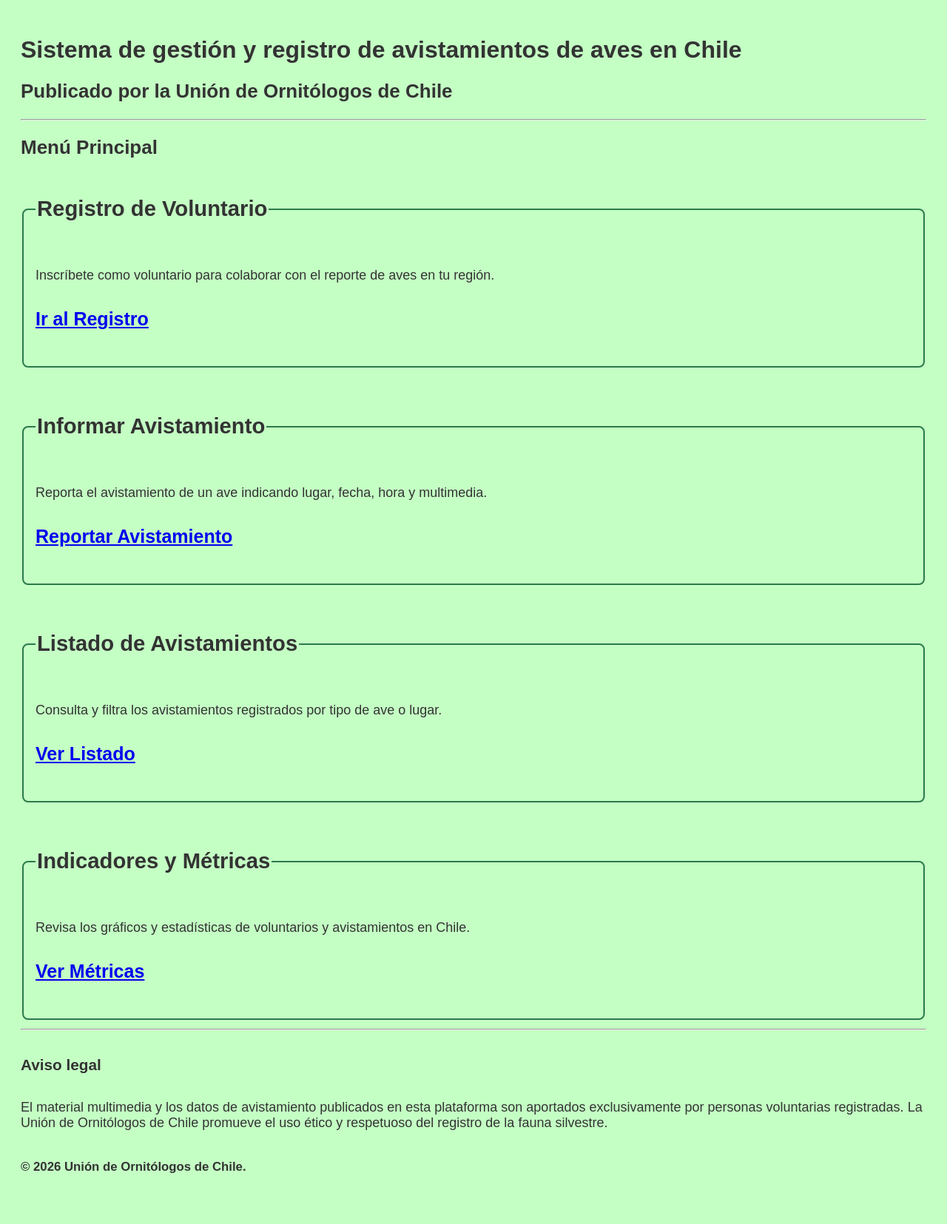
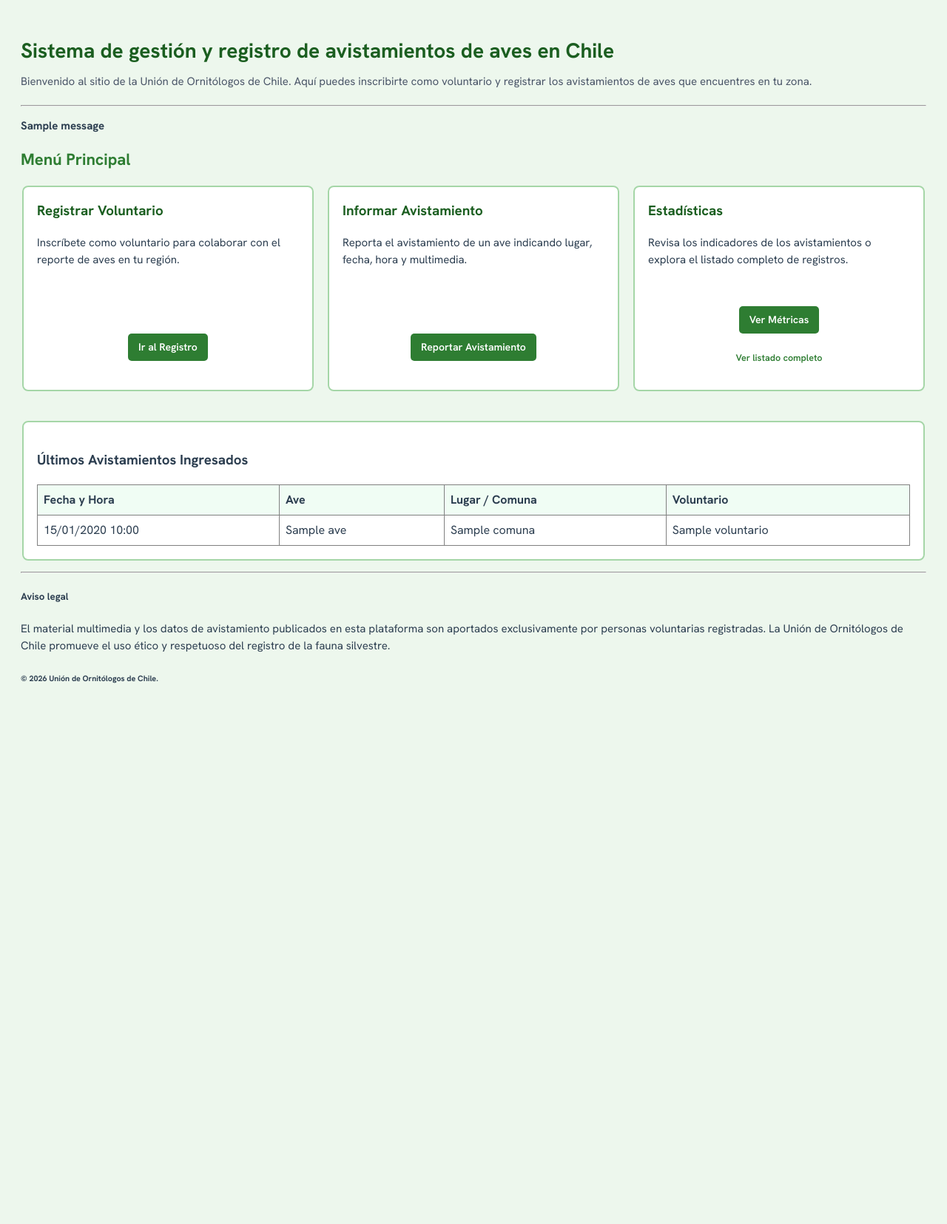
Before and after one commit to SoFiAePiZarrO/desarrollo_web_sofia_pizarro, a Flask app: template Tarea 1/templates/index.html in a window 1280 px wide. Shown: the whole page at 74% size. After the commit the page ends 924 px from the top, so only its background shows below. Run offline with Flask 3, Linux system fonts and the light colour scheme; the template is opened without the code that fills it: most values are stand-ins (such as "Sample title", 1, 10 or a date in 2020); one stand-in notice (Sample message) is shown.

Commit message:
nuevo diseño index

```diff
--- a/Tarea 1/app.py
+++ b/Tarea 1/app.py
@@ -20,10 +20,10 @@ os.makedirs(app.config['UPLOAD_FOLDER'], exist_ok=True)
 
 # --- RUTAS DE LA APLICACIÓN ---
 
-@app.route("/", methods=["GET"])
+@app.route("/")
 def index():
-    """Página de inicio (Menú principal)"""
-    return render_template("index.html")
+    ultimos_avistamientos = db.get_ultimos_avistamientos(limite=2)
+    return render_template("index.html", avistamientos=ultimos_avistamientos)
 
 
 @app.route("/registro-voluntario", methods=["GET", "POST"])
--- a/Tarea 1/database/db.py
+++ b/Tarea 1/database/db.py
@@ -156,3 +156,12 @@ def get_avistamientos():
     avistamientos = session.query(Avistamiento).all()
     session.close()
     return avistamientos
+
+def get_ultimos_avistamientos(limite=2):
+    session = SessionLocal()
+    try:
+        # extrae los últimos avistamientos ordenados por ID o fecha descendente
+        avistamientos = session.query(Avistamiento).order_by(Avistamiento.id.desc()).limit(limite).all()
+        return avistamientos
+    finally:
+        session.close()
--- a/Tarea 1/static/css/style.css
+++ b/Tarea 1/static/css/style.css
@@ -1,32 +1,78 @@
+/* 0. Importar Hanken Grotesk desde Google Fonts */
+@import url('https://fonts.googleapis.com/css2?family=Hanken+Grotesk:wght@400;600;700&display=swap');
+
+/* 1. Tipografía, Fondo y Tamaños Generales */
+body {
+  font-family: 'Hanken Grotesk', system-ui, -apple-system, sans-serif;
+  background-color: #edf7ed; /* Verde pastel suave */
+  color: #2c3e50;
+  padding: 20px;
+  font-size: 16px;
+  line-height: 1.5;
+}
 
 h1 {
-  font-size: 32px;
+  font-size: 28px;
+  color: #1b5e20;
 }
 
 h2 {
-  font-size: 26px;
+  font-size: 22px;
+  color: #2e7d32;
 }
 
 p {
-  font-size: 18px;
+  font-size: 15px;
 }
 
-
-body {
-  font-family: Arial, sans-serif;
-  background-color: #c4ffc4;
-  color: #333;
-  padding: 20px;
-  font-size: 25px;
+/* 2. Estilo y Color de los Enlaces (Links) */
+a {
+  color: #2e7d32;
+  text-decoration: none;
+  font-weight: 600;
 }
 
+a:hover {
+  color: #1b5e20;
+  text-decoration: underline;
+}
+
+/* 3. Bloques del Menú y Tarjetas (fieldset) */
+fieldset {
+  border: 2px solid #a5d6a7;
+  border-radius: 8px;
+  padding: 18px;
+  margin-bottom: 15px;
+  background-color: #ffffff;
+}
+
+/* Botones en los bloques del menú principal */
+.menu-block h4 a {
+  display: inline-block;
+  background-color: #2e7d32;
+  color: #ffffff;
+  padding: 8px 14px;
+  border-radius: 5px;
+  text-decoration: none;
+  font-size: 14px;
+  font-weight: 600;
+  transition: background-color 0.2s ease;
+}
+
+.menu-block h4 a:hover {
+  background-color: #1b5e20;
+  color: #ffffff;
+  text-decoration: none;
+}
+
+/* 4. Estilos para Formularios e Inputs */
 form {
   background: #ffffff;
   max-width: 450px;
   margin: 0 auto;
   padding: 30px;
   border-radius: 8px;
-  box-shadow: 0 2px 8px rgba(0, 0, 0, 0.1);
+  box-shadow: 0 2px 8px rgba(0, 0, 0, 0.08);
   display: flex;
   flex-direction: column;
 }
@@ -104,10 +149,3 @@ span[id^="error-"] {
 span[id^="error-"].visible {
   display: block;
 }
-
-fieldset {
-  border: 2px solid #2b7a4b;
-  border-radius: 8px;
-  padding: 16px;
-  margin-bottom: 5px;
-}
--- a/Tarea 1/templates/index.html
+++ b/Tarea 1/templates/index.html
@@ -5,44 +5,123 @@
     <meta name="viewport" content="width=device-width, initial-scale=1.0">
     <title>Avistamiento de Aves - Unión de Ornitólogos de Chile</title>
     <link rel="stylesheet" href="{{ url_for('static', filename='css/style.css') }}">
+    <style>
+        .bienvenida-texto {
+            font-size: 15px;
+            color: #4a5568;
+            margin-top: -10px;
+            margin-bottom: 20px;
+            line-height: 1.6;
+        }
+        .menu-container {
+            display: flex;
+            gap: 15px;
+            margin-bottom: 25px;
+        }
+        .menu-block {
+            flex: 1;
+            box-sizing: border-box;
+            display: flex;
+            flex-direction: column;
+            justify-content: space-between;
+        }
+        .menu-block h3 {
+            margin-top: 0;
+            color: #1b5e20;
+        }
+        .button-wrapper {
+            text-align: center;
+            margin-top: 15px;
+        }
+    </style>
 </head>
 <body>
 
     <h1>Sistema de gestión y registro de avistamientos de aves en Chile</h1>
-    <h2>Publicado por la Unión de Ornitólogos de Chile</h2>
+
+    <!-- Texto de bienvenida en lugar del subtítulo -->
+    <p class="bienvenida-texto">
+        Bienvenido al sitio de la Unión de Ornitólogos de Chile. Aquí puedes inscribirte como voluntario y registrar los avistamientos de aves que encuentres en tu zona.
+    </p>
 
     <hr>
 
+    <!-- Bloque de mensajes flash de Flask -->
+    {% with messages = get_flashed_messages(with_categories=true) %}
+      {% if messages %}
+        {% for category, message in messages %}
+          <div class="alert alert-{{ category }}">
+            <p><strong>{{ message }}</strong></p>
+          </div>
+        {% endfor %}
+      {% endif %}
+    {% endwith %}
+
     <h2>Menú Principal</h2>
 
-    <fieldset>
-        <legend><h3>Registro de Voluntario</h3></legend>
+    <!-- Bloques verticales uno al lado del otro -->
+    <div class="menu-container">
+
+        <fieldset class="menu-block">
+            <div>
+                <h3>Registrar Voluntario</h3>
                 <p>Inscríbete como voluntario para colaborar con el reporte de aves en tu región.</p>
+            </div>
+            <div class="button-wrapper">
                 <h4><a href="{{ url_for('registro_voluntario') }}">Ir al Registro</a></h4>
+            </div>
         </fieldset>
 
-    <br>
-
-    <fieldset>
-        <legend><h3>Informar Avistamiento</h3></legend>
+        <fieldset class="menu-block">
+            <div>
+                <h3>Informar Avistamiento</h3>
                 <p>Reporta el avistamiento de un ave indicando lugar, fecha, hora y multimedia.</p>
+            </div>
+            <div class="button-wrapper">
                 <h4><a href="{{ url_for('registrar_avistamiento') }}">Reportar Avistamiento</a></h4>
+            </div>
         </fieldset>
 
-    <br>
-
-    <fieldset>
-        <legend><h3>Listado de Avistamientos</h3></legend>
-        <p>Consulta y filtra los avistamientos registrados por tipo de ave o lugar.</p>
-        <h4><a href="{{ url_for('ver_avistamientos') }}">Ver Listado</a></h4>
+        <fieldset class="menu-block">
+            <div>
+                <h3>Estadísticas</h3>
+                <p>Revisa los indicadores de los avistamientos o explora el listado completo de registros.</p>
+            </div>
+            <div class="button-wrapper">
+                <h4><a href="{{ url_for('metricas') }}">Ver Métricas</a></h4>
+                <p style="margin-top: 8px;"><small><a href="{{ url_for('ver_avistamientos') }}">Ver listado completo</a></small></p>
+            </div>
         </fieldset>
 
-    <br>
+    </div>
 
+    <!-- Sección de Últimos Avistamientos -->
     <fieldset>
-        <legend><h3>Indicadores y Métricas</h3></legend>
-        <p>Revisa los gráficos y estadísticas de voluntarios y avistamientos en Chile.</p>
-        <h4><a href="{{ url_for('metricas') }}">Ver Métricas</a></h4>
+        <h3>Últimos Avistamientos Ingresados</h3>
+        {% if avistamientos %}
+            <table border="1" cellpadding="8" cellspacing="0" style="width: 100%; text-align: left; border-collapse: collapse;">
+                <thead>
+                    <tr style="background-color: #f0fdf4;">
+                        <th>Fecha y Hora</th>
+                        <th>Ave</th>
+                        <th>Lugar / Comuna</th>
+                        <th>Voluntario</th>
+                    </tr>
+                </thead>
+                <tbody>
+                    {% for av in avistamientos %}
+                        <tr>
+                            <td>{{ av.fecha_hora.strftime('%d/%m/%Y %H:%M') if av.fecha_hora else 'N/I' }}</td>
+                            <td>{{ av.ave.nombre_comun if av.ave else 'Desconocida' }}</td>
+                            <td>{{ av.comuna.nombre if av.comuna else av.lugar }}</td>
+                            <td>{{ av.voluntario.nombre if av.voluntario else 'Anónimo' }}</td>
+                        </tr>
+                    {% endfor %}
+                </tbody>
+            </table>
+        {% else %}
+            <p><em>No hay avistamientos registrados recientemente.</em></p>
+        {% endif %}
     </fieldset>
 
     <hr>
```
Also changed, not shown: other parts of Tarea 1/static/css/style.css (+12 -13 lines). Lines whose indentation alone changed are shown as unchanged.
